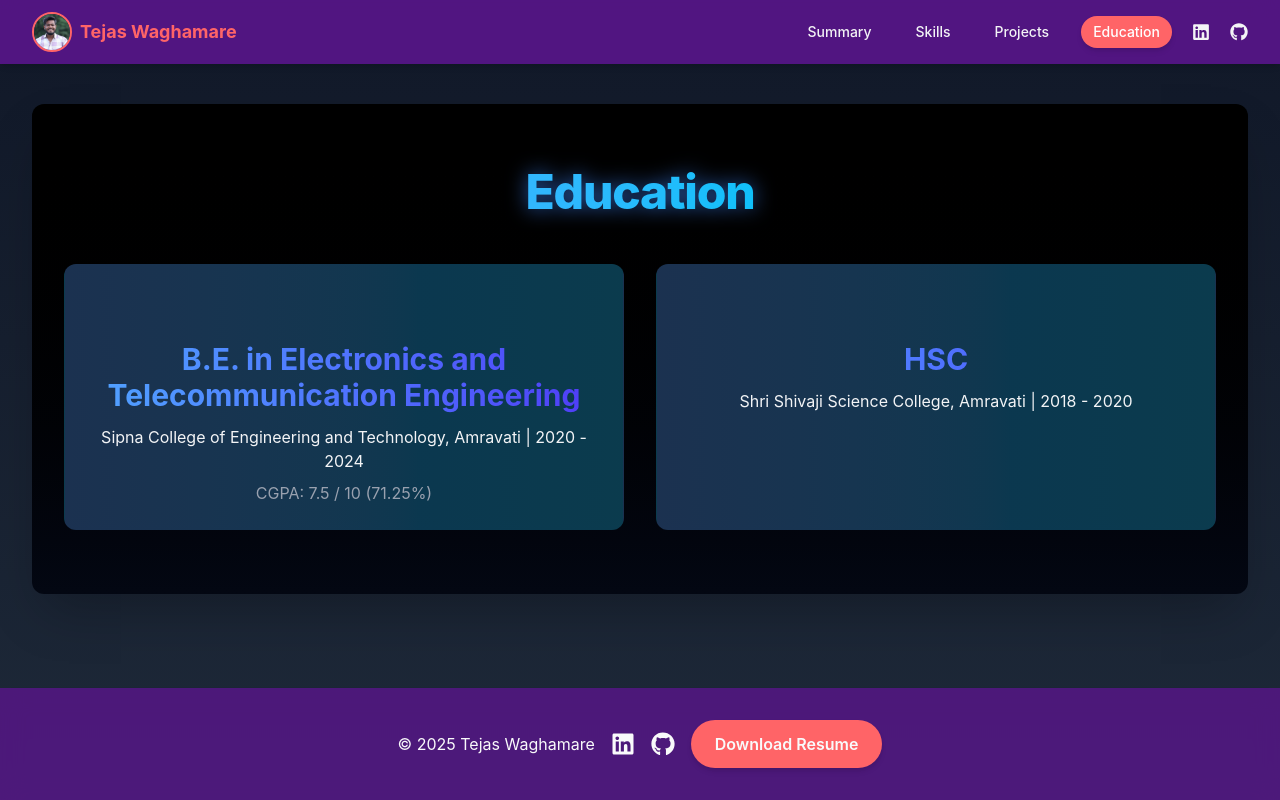
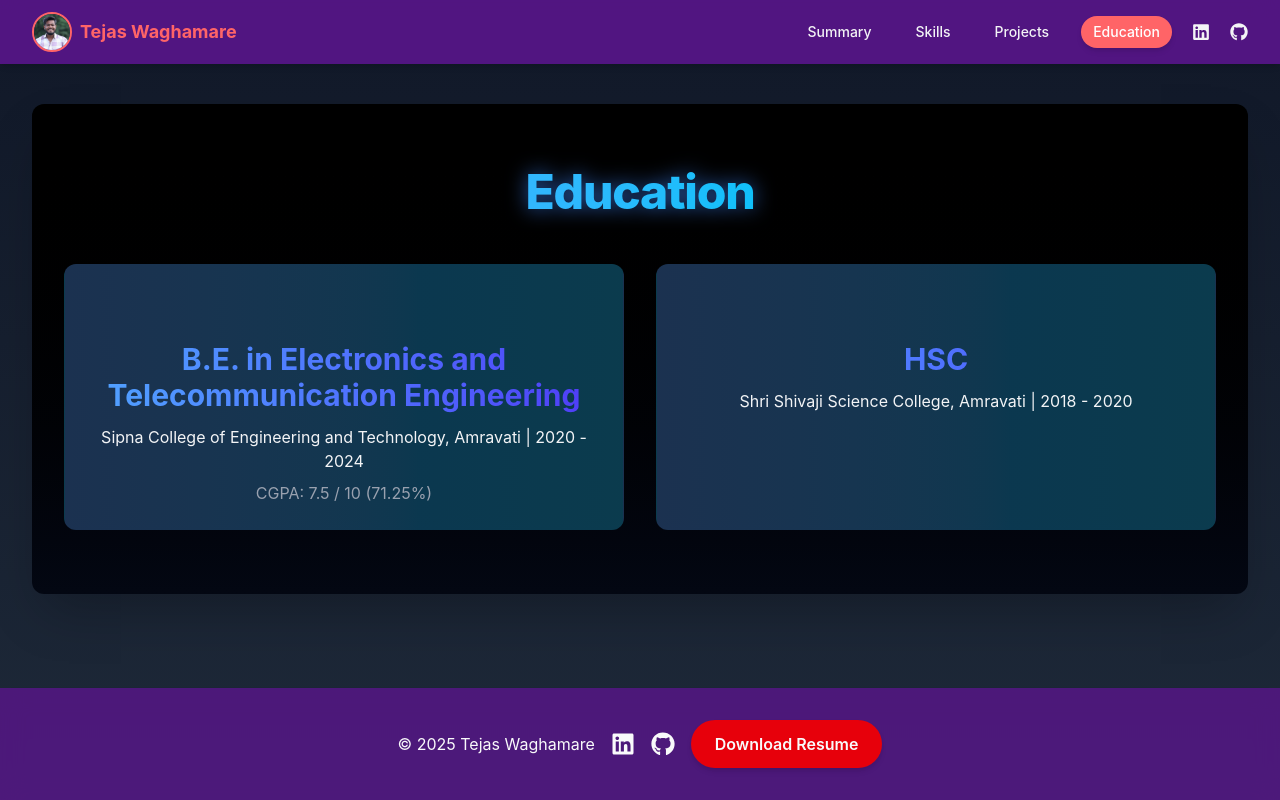
Before and after one commit to tejas-waghamare/portfolio-tejaswaghamare, a React (Vite) app: page /education in a window 1280 px wide. Built offline with nearby package versions, Linux system fonts and the light colour scheme.

Commit message:
color adjust

```diff
--- a/src/components/Footer.jsx
+++ b/src/components/Footer.jsx
@@ -42,7 +42,7 @@ const Footer = () => {
           href="/TejasWaghamareResume.pdf"
           download
           whileHover={{ scale: 1.1 }}
-          className="bg-red-400 text-gray-50 px-6 py-3 rounded-full font-semibold hover:bg-red-500 transition-all duration-300 shadow-md"
+          className="bg-red-600 text-gray-50 px-6 py-3 rounded-full font-semibold hover:bg-red-500 transition-all duration-300 shadow-md"
         >
           Download Resume
         </motion.a>
```
